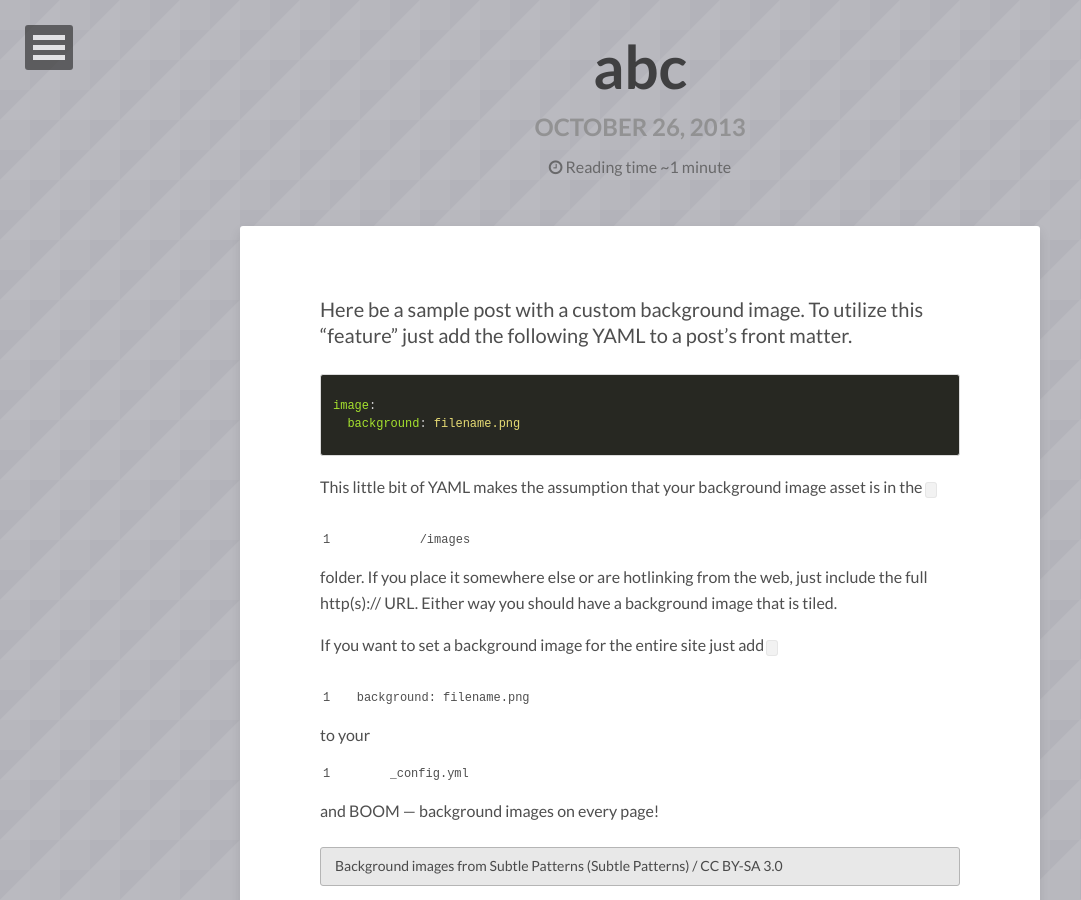
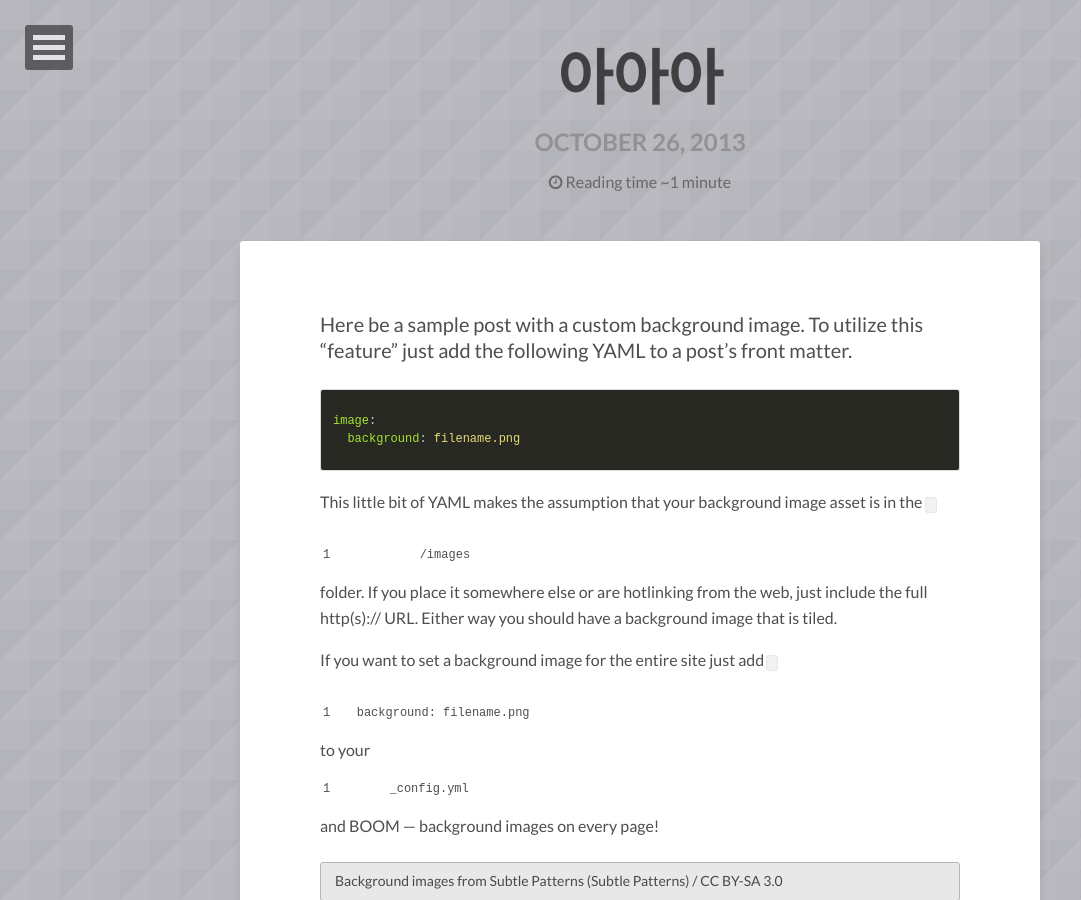
Before and after one commit to jungu9/jungu9.github.com, a Jekyll site: the page built from _posts/2013-10-26-ttteess.md, in a window 1280 px wide and 900 px high. Shown: the whole window, without its empty margins (0-1081 px from the left). Built offline with Jekyll 4.4.1, drawn with Linux system fonts in a browser that asks for light colours; nearby versions of some CDN libraries; comment, search, counter and statistics services are not loaded.

Commit message:
safd
fads

```diff
--- a/_posts/2013-10-26-ttteess.md
+++ b/_posts/2013-10-26-ttteess.md
@@ -1,6 +1,6 @@
 ---
 layout: post
-title: abc
+title: 아아아
 description: "def"
 tags: [sample post]
 image:
```
